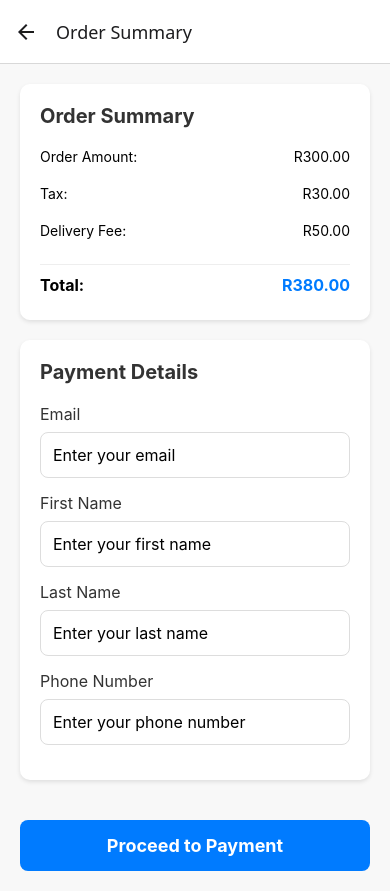
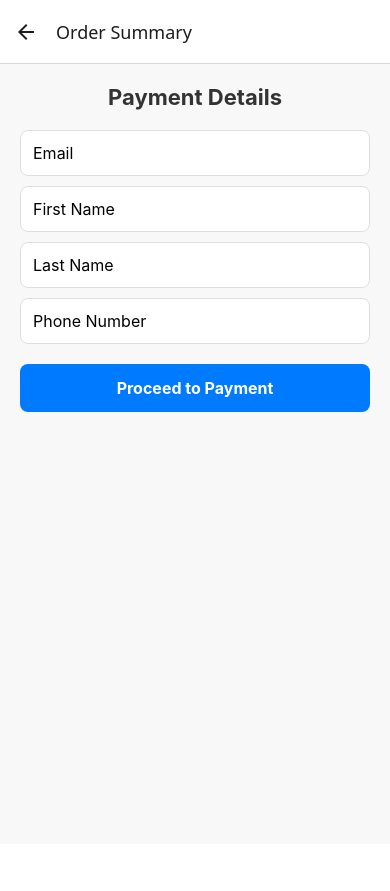
Before and after one commit to Princemashumu/PaymentGateway, a React Native app: screen /PaystackPayment in a window 390 px wide. After the commit the page ends 844 px from the top, so only its background shows below. Built offline with nearby package versions, Linux system fonts and the light colour scheme.

Commit message:
feat. i updated the payment integration

```diff
--- a/PaystackPayment.js
+++ b/PaystackPayment.js
@@ -23,13 +23,12 @@ const PaystackPayment = () => {
     firstName: '',
     lastName: '',
     phoneNumber: '',
-    amount: '380.00', // Default amount
+    amount: '380.00',
   });
   const [errors, setErrors] = useState({});
 
   const validateForm = () => {
     const newErrors = {};
-
     if (!formData.email) {
       newErrors.email = 'Email is required';
     } else if (!/\S+@\S+\.\S+/.test(formData.email)) {
@@ -54,10 +53,10 @@ const PaystackPayment = () => {
     return Object.keys(newErrors).length === 0;
   };
 
-  const generateRef = () => `txn_ref_${Math.floor(Math.random() * 1000000 + 1)}_${Date.now()}`;
-
   const getPaystackHtml = () => {
     const amountInCents = Math.round(parseFloat(formData.amount) * 100);
+    const reference = `txn_ref_${Math.floor(Math.random() * 1000000 + 1)}_${Date.now()}`;
+
     return `
       <!DOCTYPE html>
       <html>
@@ -65,84 +64,37 @@ const PaystackPayment = () => {
           <meta charset="UTF-8">
           <meta name="viewport" content="width=device-width, initial-scale=1.0">
           <script src="https://js.paystack.co/v1/inline.js"></script>
-          <style>
-            body {
-              background-color: #f8f8f8;
-              font-family: -apple-system, BlinkMacSystemFont, 'Segoe UI', Roboto, Helvetica, Arial, sans-serif;
-              margin: 0;
-              padding: 20px;
-              display: flex;
-              justify-content: center;
-              align-items: center;
-              min-height: 100vh;
-            }
-            .payment-container {
-              background-color: white;
-              padding: 20px;
-              border-radius: 10px;
-              box-shadow: 0 2px 10px rgba(0, 0, 0, 0.1);
-              width: 100%;
-              max-width: 400px;
-            }
-            .payment-header {
-              text-align: center;
-              margin-bottom: 20px;
-            }
-            .payment-amount {
-              font-size: 24px;
-              font-weight: bold;
-              color: #333;
-            }
-          </style>
-        </head>
-        <body>
-          <div class="payment-container">
-            <div class="payment-header">
-              <div class="payment-amount">R${formData.amount}</div>
-            </div>
-          </div>
-          <script type="text/javascript">
-            window.onload = function() {
-              PaystackPop.setup({
-                key: 'pk_test_3bbc961d61b61ca3b68bd516ed9b7ff276ee0e78', // Replace with your public key
+          <script>
+            function payWithPaystack() {
+              var handler = PaystackPop.setup({
+                key: 'pk_test_3bbc961d61b61ca3b68bd516ed9b7ff276ee0e78',
                 email: '${formData.email}',
                 amount: ${amountInCents},
                 currency: 'ZAR',
-                ref: '${generateRef()}',
+                ref: '${reference}',
                 metadata: {
                   custom_fields: [
-                    {
-                      display_name: "First Name",
-                      variable_name: "first_name",
-                      value: '${formData.firstName}'
-                    },
-                    {
-                      display_name: "Last Name",
-                      variable_name: "last_name",
-                      value: '${formData.lastName}'
-                    },
-                    {
-                      display_name: "Phone Number",
-                      variable_name: "phone_number",
-                      value: '${formData.phoneNumber}'
-                    }
+                    { display_name: "First Name", variable_name: "first_name", value: '${formData.firstName}' },
+                    { display_name: "Last Name", variable_name: "last_name", value: '${formData.lastName}' },
+                    { display_name: "Phone Number", variable_name: "phone_number", value: '${formData.phoneNumber}' }
                   ]
                 },
                 callback: function(response) {
                   window.ReactNativeWebView.postMessage(JSON.stringify({
                     status: 'success',
-                    reference: response.reference,
-                    transaction: response.transaction
+                    reference: response.reference
                   }));
                 },
                 onClose: function() {
-                  window.ReactNativeWebView.postMessage(JSON.stringify({
-                    status: 'cancelled'
-                  }));
+                  window.ReactNativeWebView.postMessage(JSON.stringify({ status: 'cancelled' }));
                 }
               });
+              handler.openIframe();
             }
           </script>
+        </head>
+        <body onload="payWithPaystack()">
+          <p style="text-align:center;">Processing Payment...</p>
         </body>
       </html>
     `;
@@ -172,27 +124,22 @@ const PaystackPayment = () => {
 
   const verifyPayment = async (reference) => {
     setLoading(true);
-    console.log("Verifying payment with reference:", reference);
-
     try {
       const response = await fetch(`https://api.paystack.co/transaction/verify/${reference}`, {
         method: "GET",
         headers: {
-          Authorization: `sk_test_8dcc2ce210e27f464390096d8bdee4d8a5f62404`,  // Replace with your Paystack secret key
+          Authorization: `Bearer sk_test_8dcc2ce210e27f464390096d8bdee4d8a5f62404`,
           "Content-Type": "application/json",
         },
       });
 
       const data = await response.json();
-      console.log("Verification Response:", data);
-
       if (data.status && data.data.status === "success") {
         Alert.alert("Payment Verified", "Your payment was successful!");
       } else {
         Alert.alert("Verification Failed", "Payment verification failed.");
       }
     } catch (error) {
-      console.error("Verification Error:", error);
       Alert.alert("Error", "There was an error verifying your payment.");
     } finally {
       setLoading(false);
@@ -201,121 +148,40 @@ const PaystackPayment = () => {
 
   const handleSubmit = () => {
     if (validateForm()) {
-      // setShowPayment(true);
-
-      // Show a success alert after validation
-      Alert.alert("Success", "Payment processed!");
+      setShowPayment(true);
     } else {
-      // Optionally, you can show an alert for form validation failure
       Alert.alert("Error", "Please fill out the form correctly.");
     }
   };
 
-  const renderField = (label, field, placeholder, keyboardType = 'default') => (
-    <View style={styles.fieldContainer}>
-      <Text style={styles.label}>{label}</Text>
-      <TextInput
-        style={[styles.input, errors[field] && styles.inputError]}
-        value={formData[field]}
-        onChangeText={(text) => setFormData(prev => ({ ...prev, [field]: text }))}
-        placeholder={placeholder}
-        keyboardType={keyboardType}
-        autoCapitalize={field === 'email' ? 'none' : 'words'}
-      />
-      {errors[field] && <Text style={styles.errorText}>{errors[field]}</Text>}
-    </View>
-  );
-
   return (
     <SafeAreaView style={styles.container}>
-      <KeyboardAvoidingView
-        behavior={Platform.OS === 'ios' ? 'padding' : 'height'}
-        style={styles.keyboardAvoidingView}
-      >
+      <KeyboardAvoidingView behavior={Platform.OS === 'ios' ? 'padding' : 'height'} style={styles.keyboardAvoidingView}>
         <ScrollView style={styles.scrollView}>
           <View style={styles.content}>
-            <View style={styles.orderSummary}>
-              <Text style={styles.orderTitle}>Order Summary</Text>
-              <View style={styles.orderDetails}>
-                <View style={styles.orderRow}>
-                  <Text>Order Amount:</Text>
-                  <Text>R300.00</Text>
-                </View>
-                <View style={styles.orderRow}>
-                  <Text>Tax:</Text>
-                  <Text>R30.00</Text>
-                </View>
-                <View style={styles.orderRow}>
-                  <Text>Delivery Fee:</Text>
-                  <Text>R50.00</Text>
-                </View>
-                <View style={[styles.orderRow, styles.totalRow]}>
-                  <Text style={styles.totalText}>Total:</Text>
-                  <Text style={styles.totalAmount}>R380.00</Text>
-                </View>
-              </View>
-            </View>
+            <Text style={styles.formTitle}>Payment Details</Text>
+            <TextInput style={styles.input} placeholder="Email" keyboardType="email-address" value={formData.email} onChangeText={(text) => setFormData({ ...formData, email: text })} />
+            {errors.email && <Text style={styles.errorText}>{errors.email}</Text>}
+            <TextInput style={styles.input} placeholder="First Name" value={formData.firstName} onChangeText={(text) => setFormData({ ...formData, firstName: text })} />
+            {errors.firstName && <Text style={styles.errorText}>{errors.firstName}</Text>}
+            <TextInput style={styles.input} placeholder="Last Name" value={formData.lastName} onChangeText={(text) => setFormData({ ...formData, lastName: text })} />
+            {errors.lastName && <Text style={styles.errorText}>{errors.lastName}</Text>}
+            <TextInput style={styles.input} placeholder="Phone Number" keyboardType="phone-pad" value={formData.phoneNumber} onChangeText={(text) => setFormData({ ...formData, phoneNumber: text })} />
+            {errors.phoneNumber && <Text style={styles.errorText}>{errors.phoneNumber}</Text>}
 
-            <View style={styles.form}>
-              <Text style={styles.formTitle}>Payment Details</Text>
-              {renderField('Email', 'email', 'Enter your email', 'email-address')}
-              {renderField('First Name', 'firstName', 'Enter your first name')}
-              {renderField('Last Name', 'lastName', 'Enter your last name')}
-              {renderField('Phone Number', 'phoneNumber', 'Enter your phone number', 'phone-pad')}
-            </View>
-
-            <TouchableOpacity
-              style={styles.payButton}
-              onPress={handleSubmit}
-              // disabled={loading}
-            >
-              {loading ? (
-                <ActivityIndicator color="#fff" />
-              ) : (
-                <Text style={styles.payButtonText}>Proceed to Payment</Text>
-              )}
+            <TouchableOpacity style={styles.payButton} onPress={handleSubmit}>
+              {loading ? <ActivityIndicator color="#fff" /> : <Text style={styles.payButtonText}>Proceed to Payment</Text>}
             </TouchableOpacity>
           </View>
         </ScrollView>
       </KeyboardAvoidingView>
 
-      <Modal
-        visible={showPayment}
-        animationType="slide"
-        onRequestClose={() => setShowPayment(false)}
-      >
-        <SafeAreaView style={styles.modalContainer}>
-          <View style={styles.modalHeader}>
-            <Text style={styles.modalHeaderText}>Complete Payment</Text>
-            <TouchableOpacity
-              style={styles.closeButton}
-              onPress={() => setShowPayment(false)}
-            >
-              <Text style={styles.closeButtonText}>✕</Text>
-            </TouchableOpacity>
-          </View>
-
-          <WebView
-            source={{ html: getPaystackHtml() }}
-            onMessage={handlePaystackResponse}
-            style={styles.webView}
-            javaScriptEnabled={true}
-            domStorageEnabled={true}
-            startInLoadingState={true}
-            scalesPageToFit={true}
-            onError={(syntheticEvent) => {
-              const { nativeEvent } = syntheticEvent;
-              console.warn('WebView error: ', nativeEvent);
-              setShowPayment(false);
-              Alert.alert('Error', 'Failed to load payment interface.');
-            }}
-          />
-        </SafeAreaView>
+      <Modal visible={showPayment} animationType="slide" onRequestClose={() => setShowPayment(false)}>
+        <WebView source={{ html: getPaystackHtml() }} onMessage={handlePaystackResponse} />
       </Modal>
     </SafeAreaView>
   );
 };
-
 const styles = StyleSheet.create({
   container: {
     flex: 1,
@@ -330,69 +196,11 @@ const styles = StyleSheet.create({
   content: {
     padding: 20,
   },
-  orderSummary: {
-    backgroundColor: '#fff',
-    borderRadius: 10,
-    padding: 20,
-    marginBottom: 20,
-    shadowColor: '#000',
-    shadowOffset: { width: 0, height: 2 },
-    shadowOpacity: 0.1,
-    shadowRadius: 4,
-    elevation: 3,
-  },
-  orderTitle: {
-    fontSize: 20,
-    fontWeight: 'bold',
-    marginBottom: 15,
-    color: '#333',
-  },
-  orderDetails: {
-    gap: 10,
-  },
-  orderRow: {
-    flexDirection: 'row',
-    justifyContent: 'space-between',
-    paddingVertical: 5,
-  },
-  totalRow: {
-    borderTopWidth: 1,
-    borderTopColor: '#eee',
-    marginTop: 10,
-    paddingTop: 10,
-  },
-  totalText: {
-    fontWeight: 'bold',
-    fontSize: 16,
-  },
-  totalAmount: {
-    fontWeight: 'bold',
-    fontSize: 16,
-    color: '#007bff',
-  },
-  form: {
-    backgroundColor: '#fff',
-    borderRadius: 10,
-    padding: 20,
-    marginBottom: 20,
-    shadowColor: '#000',
-    shadowOffset: { width: 0, height: 2 },
-    shadowOpacity: 0.1,
-    shadowRadius: 4,
-    elevation: 3,
-  },
   formTitle: {
-    fontSize: 20,
+    fontSize: 22,
     fontWeight: 'bold',
     marginBottom: 20,
-    color: '#333',
-  },
-  fieldContainer: {
-    marginBottom: 15,
-  },
-  label: {
-    fontSize: 16,
-    marginBottom: 8,
+    textAlign: 'center',
     color: '#333',
   },
   input: {
@@ -402,55 +210,30 @@ const styles = StyleSheet.create({
     padding: 12,
     fontSize: 16,
     backgroundColor: '#fff',
-  },
-  inputError: {
-    borderColor: '#ff4444',
+    marginBottom: 10,
   },
   errorText: {
     color: '#ff4444',
     fontSize: 12,
-    marginTop: 5,
+    marginBottom: 10,
   },
   payButton: {
     backgroundColor: '#007bff',
-    paddingVertical: 15,
     borderRadius: 8,
+    paddingVertical: 14,
     alignItems: 'center',
-    marginTop: 20,
+    justifyContent: 'center',
+    marginTop: 10,
   },
   payButtonText: {
     color: '#fff',
-    fontSize: 18,
+    fontSize: 16,
     fontWeight: 'bold',
   },
   modalContainer: {
     flex: 1,
-    backgroundColor: '#fff',
-  },
-  modalHeader: {
-    flexDirection: 'row',
-    justifyContent: 'space-between',
-    alignItems: 'center',
-    padding: 15,
-    borderBottomWidth: 1,
-    borderBottomColor: '#eee',
-  },
-  modalHeaderText: {
-    fontSize: 18,
-    fontWeight: 'bold',
-    color: '#333',
-  },
-  closeButton: {
-    padding: 8,
-  },
-  closeButtonText: {
-    fontSize: 20,
-    color: '#666',
-  },
-  webView: {
-    flex: 1,
-    backgroundColor: '#fff',
   },
 });
 
+
 export default PaystackPayment;
--- a/package.json
+++ b/package.json
@@ -12,7 +12,7 @@
     "@expo/metro-runtime": "~4.0.1",
     "@react-navigation/native": "^7.0.9",
     "@react-navigation/stack": "^7.0.14",
-    "expo": "~52.0.33",
+    "expo": "~52.0.36",
     "expo-status-bar": "~2.0.1",
     "react": "18.3.1",
     "react-dom": "18.3.1",
@@ -25,7 +25,7 @@
     "react-native-square-in-app-payments": "^1.7.6",
     "react-native-web": "~0.19.13",
     "react-native-webview": "13.12.5",
-    "expo-updates": "~0.26.17"
+    "expo-updates": "~0.27.1"
   },
   "devDependencies": {
     "@babel/core": "^7.20.0"
```
Also changed, not shown: 1 other file (tests, documents, lock files or other folders).
